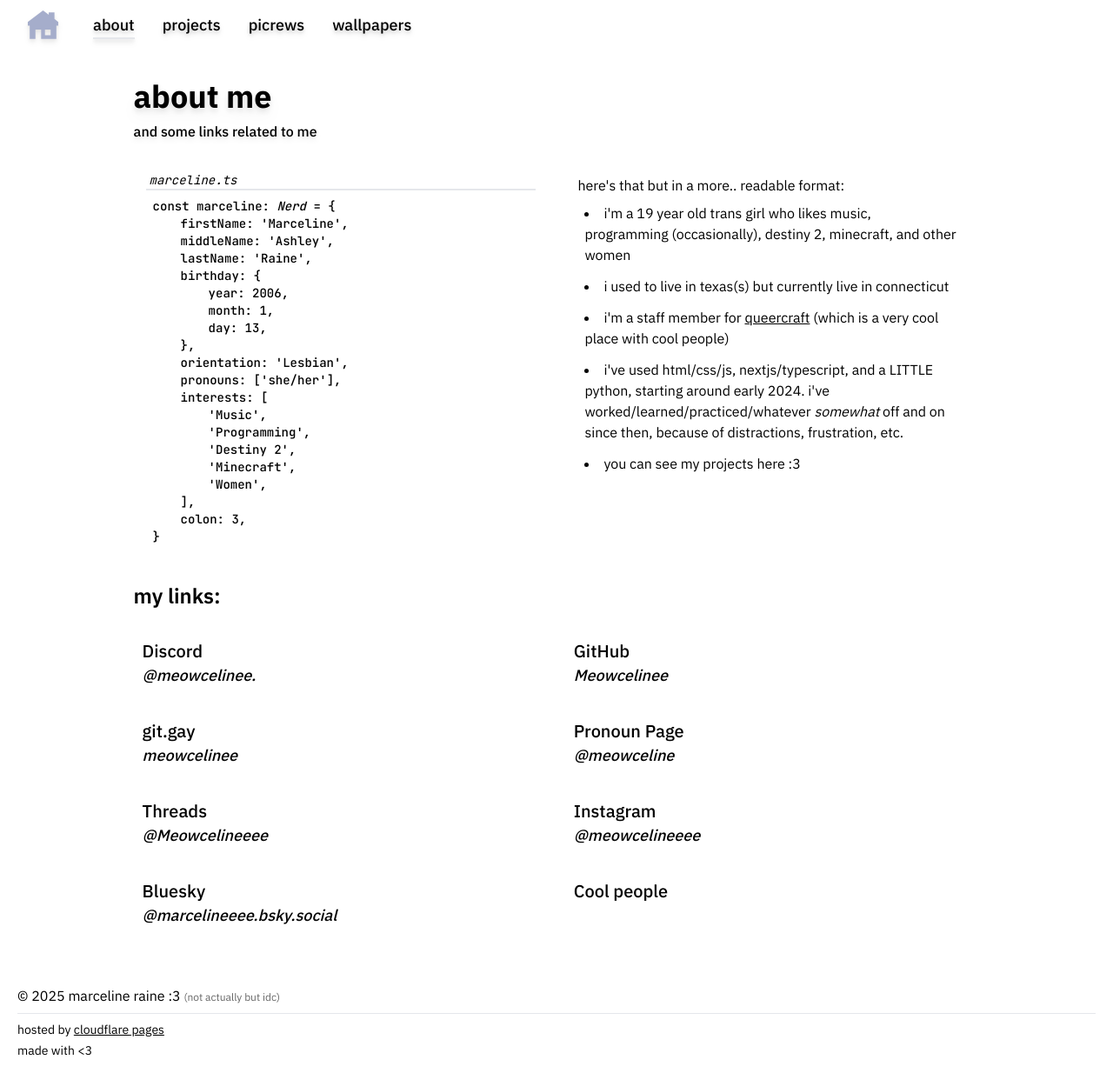
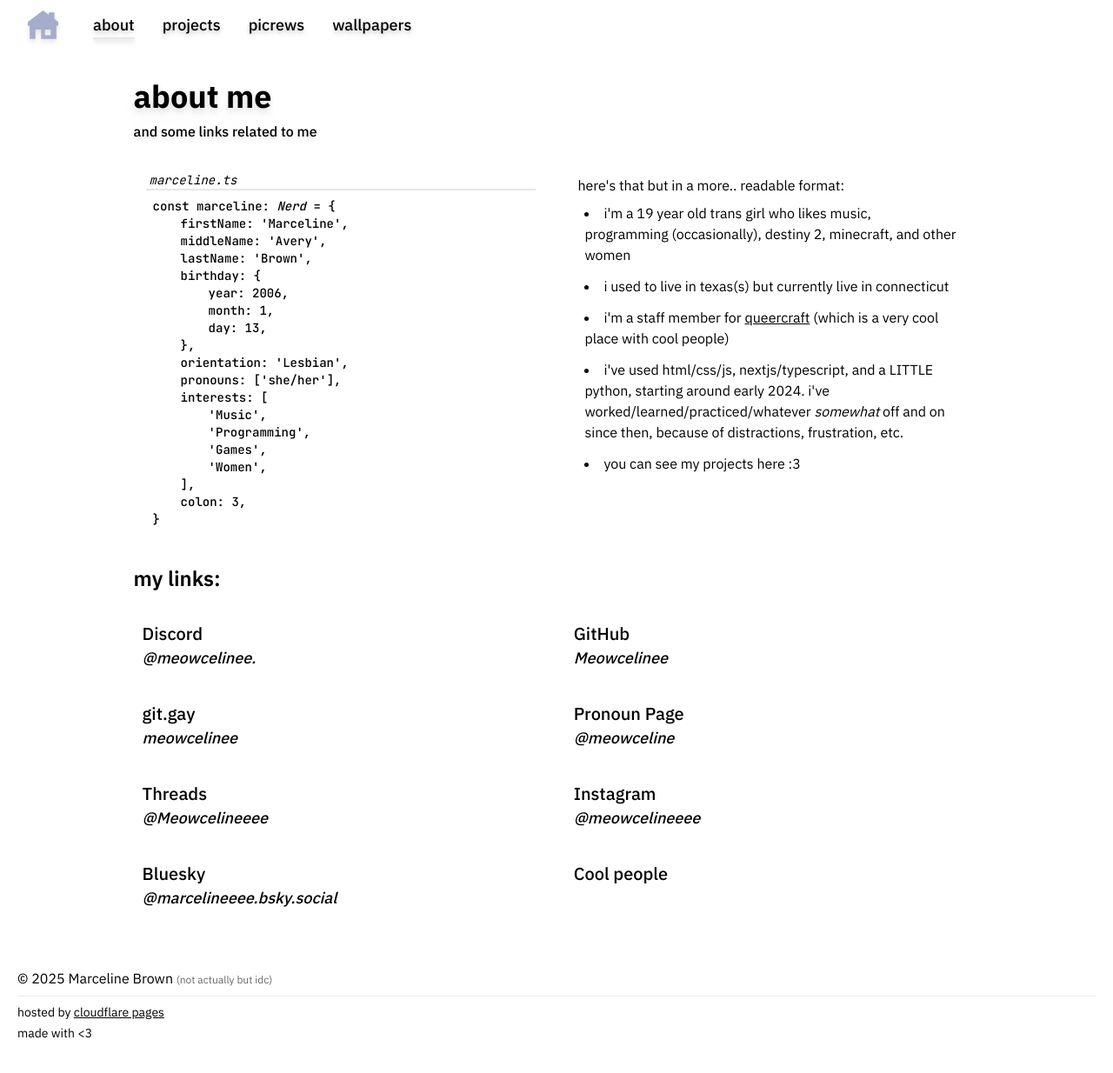
Before and after one commit to Meowcelinee/website, a Next.js app: page /about in a window 1280 px wide. Shown: the whole page at 87% size. Built offline with nearby package versions, Linux system fonts and the light colour scheme; a web font is replaced by a local one; what @catppuccin/tailwindcss would draw is missing.

Commit message:
update name & interests

```diff
--- a/src/components/footer.tsx
+++ b/src/components/footer.tsx
@@ -1,12 +1,13 @@
 import Link from 'next/link';
+import marceline from '../lib/marceline';
 
 export default function Footer() {
     const currentYear = new Date().getFullYear();
 
     return (
         <div className='bg-mantle mt-1 mx-2 md:py-3 md:px-3 py-2 px-2'>
-            <p className='text-subtext1'>
-                &copy; {currentYear} marceline raine :3{' '}
+            <p className='text-overlay2'>
+                &copy; {currentYear} {marceline.firstName} {marceline.lastName}{' '}
                 <span className='text-xs text-overlay2 opacity-60'>
                     (not actually but idc)
                 </span>
--- a/src/lib/marceline.ts
+++ b/src/lib/marceline.ts
@@ -2,8 +2,8 @@ import { Nerd } from '@/src/types/MarcelineTypes';
 
 const marceline: Nerd = {
     firstName: 'Marceline',
-    middleName: 'Ashley',
-    lastName: 'Raine',
+    middleName: 'Avery',
+    lastName: 'Brown',
     birthday: {
         year: 2006,
         month: 1,
@@ -11,7 +11,7 @@ const marceline: Nerd = {
     },
     orientation: 'Lesbian',
     pronouns: ['she/her'],
-    interests: ['Music', 'Programming', 'Destiny 2', 'Minecraft', 'Women'],
+    interests: ['Music', 'Programming', 'Games', 'Women'],
     colon: 3,
 
     getAge: function (): number {
```
